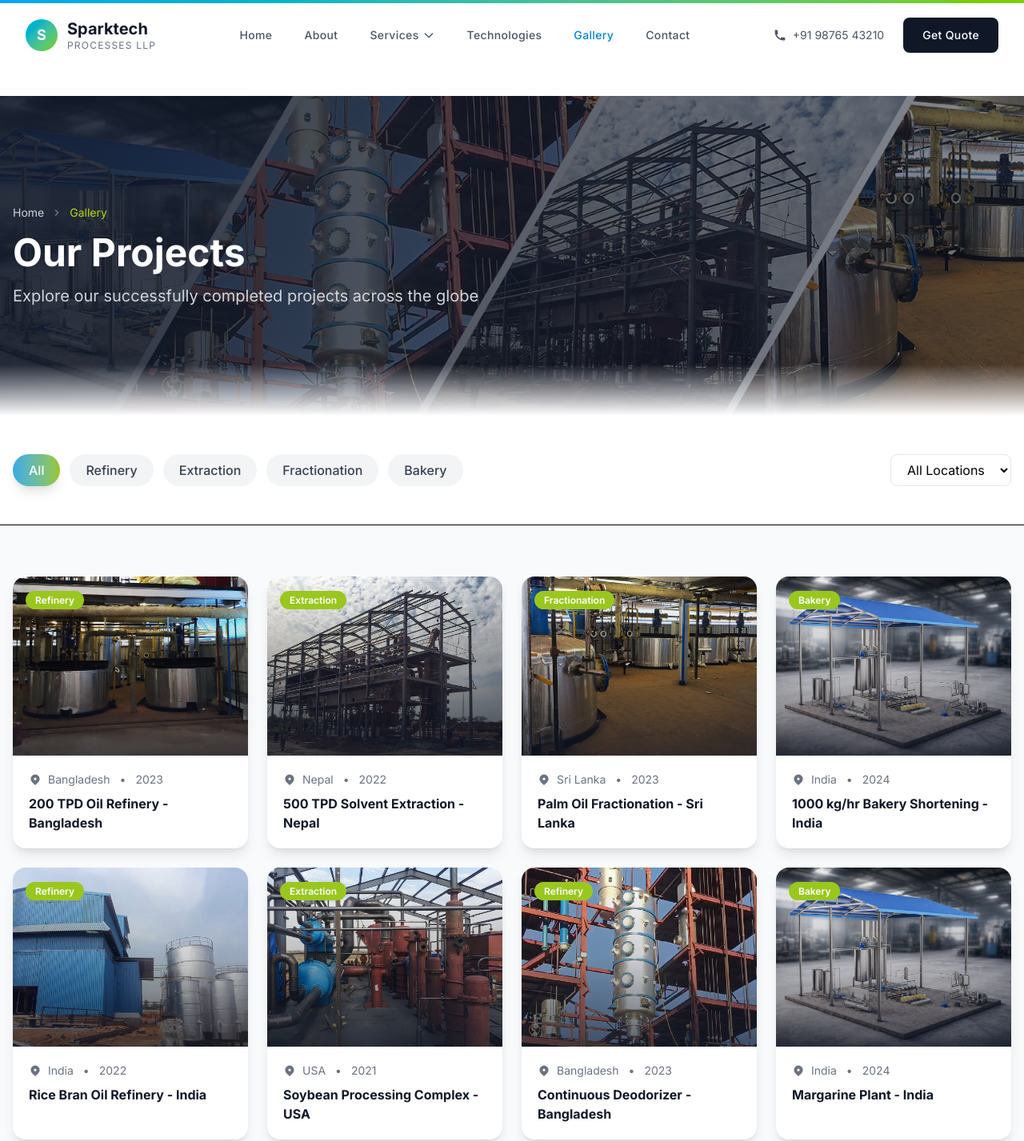
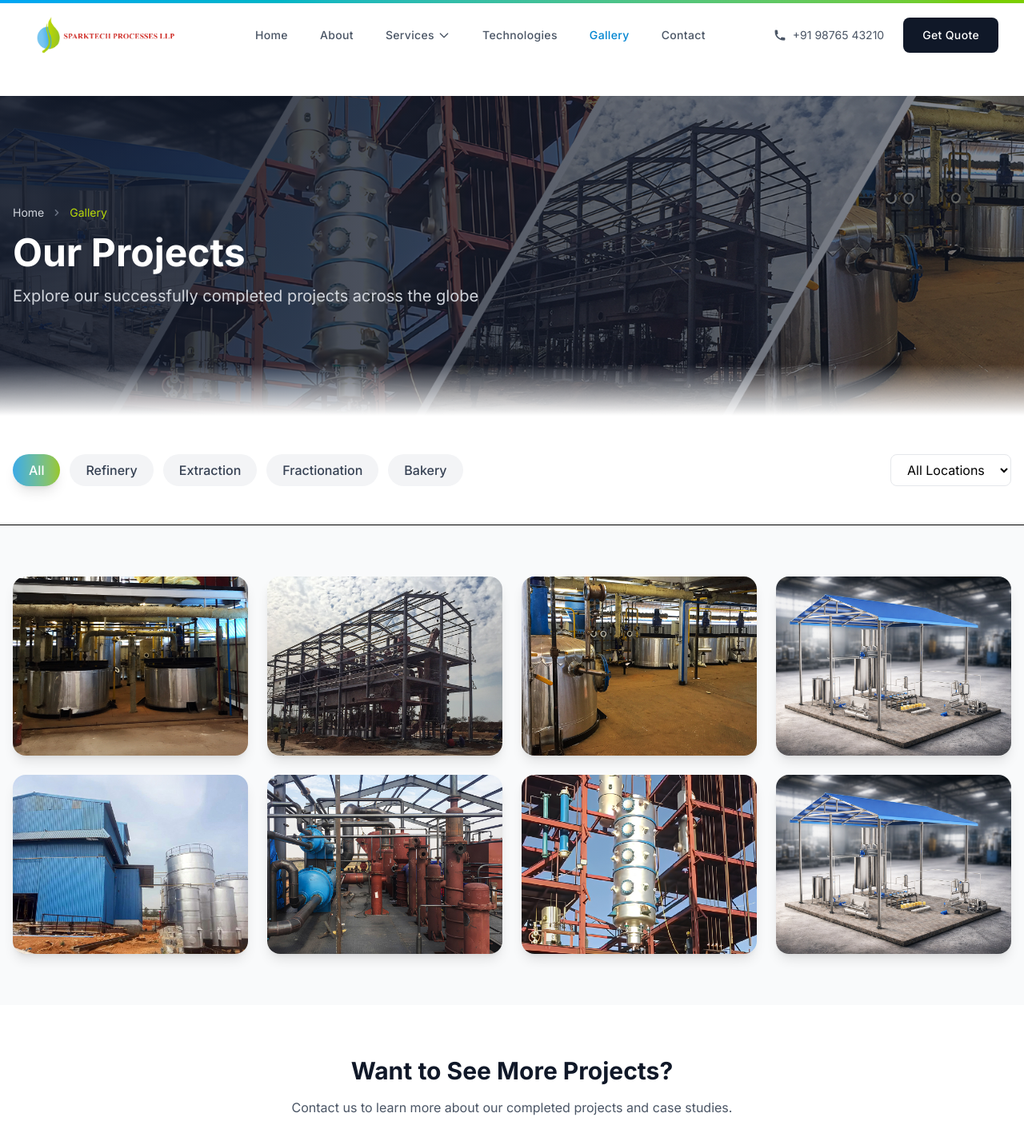
Before and after one commit to omkarwaje2504/spark-tech, a Next.js app: page /gallery in a window 1280 px wide. Shown: the top 1427 px of the page at 80% size. Built offline with nearby package versions, Linux system fonts and the light colour scheme.

Commit message:
logo updaes

```diff
--- a/src/app/about/page.tsx
+++ b/src/app/about/page.tsx
@@ -3,6 +3,13 @@ import Image from 'next/image';
 import Header from '@/components/Header';
 import Footer from '@/components/Footer';
 import PageBanner from '@/components/PageBanner';
+
+const coreValues = [
+    { icon: '/images/About Us/Our Core Values Icon/Quality.png', title: 'Quality', desc: 'Uncompromising quality in every product we deliver' },
+    { icon: '/images/About Us/Our Core Values Icon/Innovation.png', title: 'Innovation', desc: 'Continuous improvement and technological advancement' },
+    { icon: '/images/About Us/Our Core Values Icon/Integrity.png', title: 'Integrity', desc: 'Honest and transparent in all our dealings' },
+    { icon: '/images/About Us/Our Core Values Icon/Sustainability.png', title: 'Sustainability', desc: 'Environmentally responsible manufacturing practices' },
+];
 
 export const metadata: Metadata = {
     title: 'About Us | Sparktech Processes LLP',
@@ -29,6 +36,7 @@ export default function AboutPage() {
             <PageBanner
                 title="About Us"
                 subtitle="Your trusted partner in edible oil processing solutions since 2007"
+                backgroundImage="/images/About Us/About Us Banner.jpg"
                 breadcrumbs={[{ name: 'About Us', href: '/about' }]}
             />
 
@@ -160,14 +168,11 @@ export default function AboutPage() {
                     </div>
 
                     <div className="grid md:grid-cols-2 lg:grid-cols-4 gap-8">
-                        {[
-                            { icon: '🎯', title: 'Quality', desc: 'Uncompromising quality in every product we deliver' },
-                            { icon: '💡', title: 'Innovation', desc: 'Continuous improvement and technological advancement' },
-                            { icon: '🤝', title: 'Integrity', desc: 'Honest and transparent in all our dealings' },
-                            { icon: '🌍', title: 'Sustainability', desc: 'Environmentally responsible manufacturing practices' },
-                        ].map((value, index) => (
+                        {coreValues.map((value, index) => (
                             <div key={index} className="text-center p-6 rounded-xl bg-white/5 hover:bg-white/10 transition-colors">
-                                <div className="text-5xl mb-4">{value.icon}</div>
+                                <div className="flex justify-center mb-4">
+                                    <Image src={value.icon} alt={value.title} width={64} height={64} />
+                                </div>
                                 <h3 className="text-xl font-bold mb-2">{value.title}</h3>
                                 <p className="text-gray-400">{value.desc}</p>
                             </div>
--- a/src/app/gallery/GalleryGrid.tsx
+++ b/src/app/gallery/GalleryGrid.tsx
@@ -141,7 +141,6 @@ export default function GalleryGrid() {
                                 className="group bg-white rounded-2xl overflow-hidden shadow-lg hover:shadow-2xl transition-all cursor-pointer"
                                 onClick={() => setSelectedProject(project)}
                             >
-                                {/* Image */}
                                 <div className="relative h-56 overflow-hidden">
                                     <Image
                                         src={project.image}
@@ -149,38 +148,6 @@ export default function GalleryGrid() {
                                         fill
                                         className="object-cover transition-transform duration-500 group-hover:scale-110"
                                     />
-                                    <div className="absolute inset-0 bg-gradient-to-t from-gray-900 via-gray-900/30 to-transparent opacity-70 group-hover:opacity-90 transition-opacity"></div>
-
-                                    {/* Category Badge */}
-                                    <div className="absolute top-4 left-4">
-                                        <span className="px-3 py-1 bg-[#99C71E] text-white text-xs font-semibold rounded-full">
-                                            {project.category}
-                                        </span>
-                                    </div>
-
-                                    {/* View Icon */}
-                                    <div className="absolute top-4 right-4 opacity-0 group-hover:opacity-100 transition-opacity">
-                                        <div className="w-10 h-10 bg-white rounded-full flex items-center justify-center shadow-lg">
-                                            <svg className="w-5 h-5 text-[#3CAAE5]" fill="none" stroke="currentColor" viewBox="0 0 24 24">
-                                                <path strokeLinecap="round" strokeLinejoin="round" strokeWidth={2} d="M21 21l-6-6m2-5a7 7 0 11-14 0 7 7 0 0114 0zM10 7v3m0 0v3m0-3h3m-3 0H7" />
-                                            </svg>
-                                        </div>
-                                    </div>
-                                </div>
-
-                                {/* Content */}
-                                <div className="p-5">
-                                    <div className="flex items-center gap-2 text-sm text-gray-500 mb-2">
-                                        <svg className="w-4 h-4" fill="currentColor" viewBox="0 0 20 20">
-                                            <path fillRule="evenodd" d="M5.05 4.05a7 7 0 119.9 9.9L10 18.9l-4.95-4.95a7 7 0 010-9.9zM10 11a2 2 0 100-4 2 2 0 000 4z" clipRule="evenodd" />
-                                        </svg>
-                                        {project.location}
-                                        <span className="mx-1">•</span>
-                                        {project.year}
-                                    </div>
-                                    <h3 className="font-bold text-gray-900 group-hover:text-[#3CAAE5] transition-colors">
-                                        {project.title}
-                                    </h3>
                                 </div>
                             </div>
                         ))}
--- a/src/app/layout.tsx
+++ b/src/app/layout.tsx
@@ -13,6 +13,10 @@ export const metadata: Metadata = {
   description: "Leading manufacturer and exporter of industrial machinery for edible oil extraction, refinery plants, and food processing equipment. A Perfect EPC Project Partner since 2007.",
   keywords: "oil extraction plant, edible oil refinery, solvent extraction, vegetable oil, oil processing equipment, Mumbai, India",
   authors: [{ name: "Sparktech Processes LLP" }],
+  icons: {
+    icon: "/images/Sparktech logo.png",
+    apple: "/images/Sparktech logo.png",
+  },
   openGraph: {
     title: "Sparktech Processes LLP | Edible Oil Extraction & Refinery Equipment",
     description: "Leading manufacturer and exporter of industrial machinery for edible oil extraction and refinery plants.",
--- a/src/components/Gallery.tsx
+++ b/src/components/Gallery.tsx
@@ -48,15 +48,6 @@ export default function Gallery() {
                                 fill
                                 className="object-cover transition-transform duration-500 group-hover:scale-110"
                             />
-                            <div className="absolute inset-0 bg-gradient-to-t from-gray-900/80 via-gray-900/20 to-transparent" />
-                            <div className="absolute bottom-0 left-0 right-0 p-6">
-                                <p className="text-lime-400 text-xs font-semibold tracking-widest uppercase mb-2">
-                                    {project.location}
-                                </p>
-                                <h3 className="text-white text-xl font-bold">
-                                    {project.title}
-                                </h3>
-                            </div>
                         </Link>
                     ))}
                 </div>
--- a/src/components/Header.tsx
+++ b/src/components/Header.tsx
@@ -2,6 +2,7 @@
 
 import { useState, useEffect } from 'react';
 import Link from 'next/link';
+import Image from 'next/image';
 import { usePathname } from 'next/navigation';
 
 export default function Header() {
@@ -53,13 +54,14 @@ export default function Header() {
 
                     {/* Logo */}
                     <Link href="/" className="flex items-center gap-3">
-                        <div className="w-10 h-10 rounded-full bg-gradient-to-br from-sky-500 to-lime-500 flex items-center justify-center">
-                            <span className="text-white font-bold text-lg">S</span>
-                        </div>
-                        <div>
-                            <span className="block text-xl font-bold text-gray-900 leading-tight">Sparktech</span>
-                            <span className="block text-xs text-gray-500 tracking-widest uppercase">Processes LLP</span>
-                        </div>
+                        <Image
+                            src="/images/Sparktech logo.png"
+                            alt="Sparktech Processes LLP"
+                            width={160}
+                            height={50}
+                            className="h-12 w-auto"
+                            priority
+                        />
                     </Link>
 
                     {/* Desktop Nav */}
--- a/src/components/Hero.tsx
+++ b/src/components/Hero.tsx
@@ -38,7 +38,7 @@ export default function Hero() {
     }, []);
 
     return (
-        <section className="relative min-h-screen flex items-center pt-24 overflow-hidden">
+        <section className="relative min-h-[calc(100vh-70px)] flex items-center pt-24 overflow-hidden">
 
             {/* Background */}
             {slides.map((slide, i) => (
```
Also changed, not shown: public/images/Sparktech logo.png (added).
